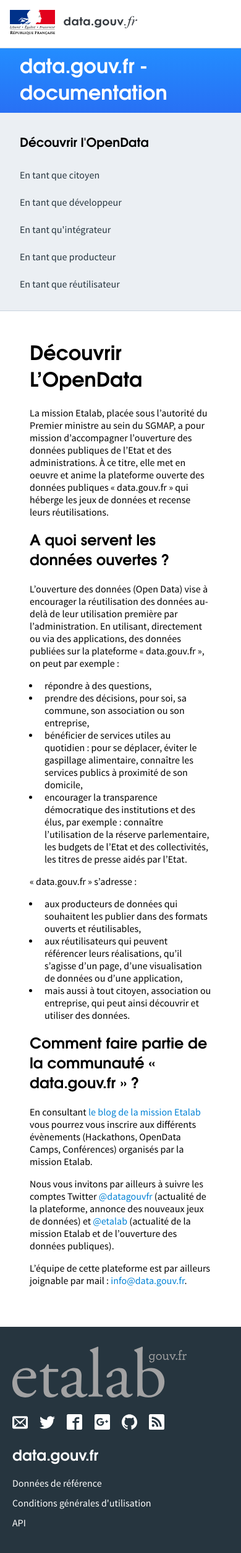
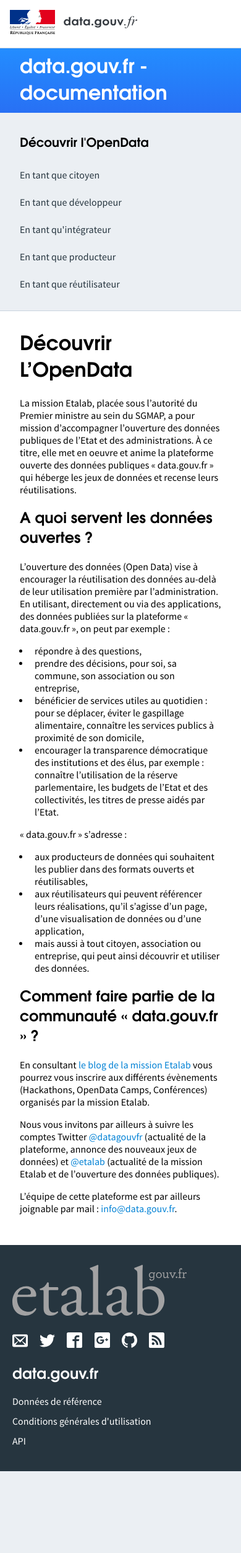
Before and after one commit to etalab/doc.data.gouv.fr, a Jekyll site: the page built from index.md, in a window 390 px wide. Shown: the whole page at 62% size. Built offline with Jekyll 4.4.1, drawn with Linux system fonts in a browser that asks for light colours; our own code applies the rules of GitHub Pages for plain Markdown files; after the commit the page ends 2374 px from its top, so only the background shows below that.

Commit message:
Reduce content padding on mobile devices

```diff
--- /dev/null
+++ b/_sass/responsive.scss
@@ -0,0 +1,5 @@
+@media screen and (max-width: 749px) {
+    .main-pane {
+        padding: 2em;
+    }
+}
--- a/assets/main.scss
+++ b/assets/main.scss
@@ -5,3 +5,4 @@
 @import "main";
 @import "hero";
 @import "markdown";
+@import "responsive";
```
